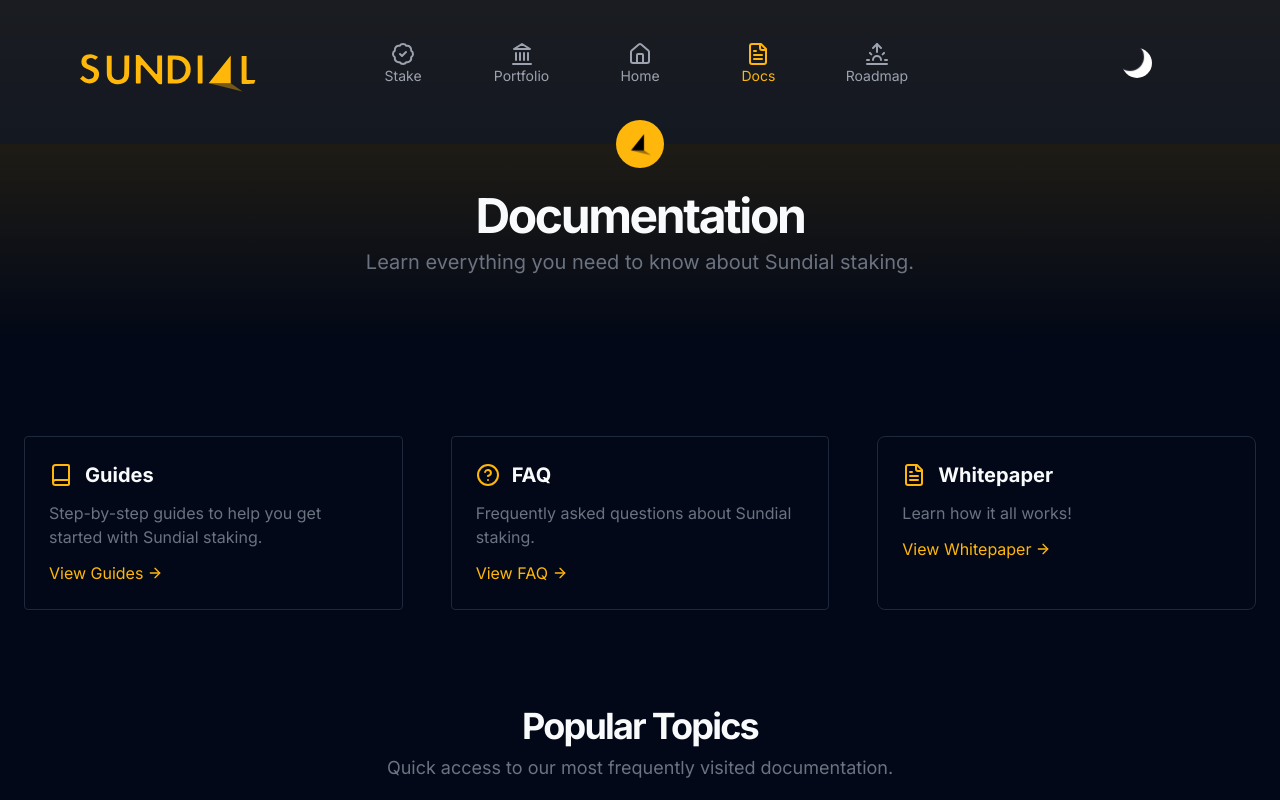
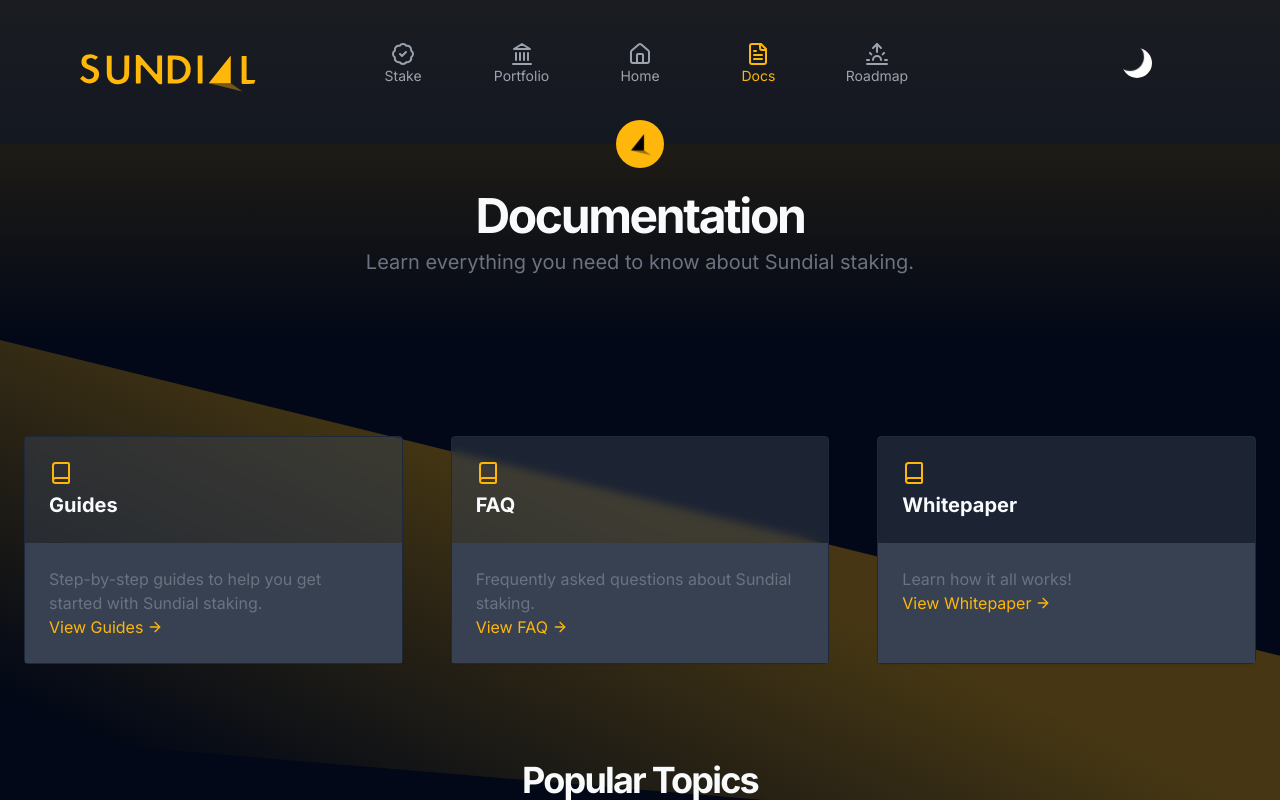
Before and after one commit to sundial-protocol/sundial-web, a Next.js app: page /docs in a window 1280 px wide. Built offline with nearby package versions, Linux system fonts and the light colour scheme.

Commit message:
update Card component to match mocks and use Card everywhere

```diff
--- a/app/docs/faq/page.tsx
+++ b/app/docs/faq/page.tsx
@@ -2,14 +2,15 @@ import Link from "next/link";
 import { ArrowLeft } from "lucide-react";
 import { HeroSection } from "@/components/ui/hero-section";
 import { Section } from "@/components/ui/section";
-import WobbleText from "@/components/ui/wobbleText/wobble-text";
+import { Card, CardContent, CardHeader } from "@/components/ui/card";
+import SunbeamBackground from "@/components/ui/sunbeam/sunbeam-bg";
 
 function Question({ q, a }: { q: string; a: string }) {
   return (
-    <div className="rounded-sm border shadow-sm p-6">
-      <h3 className="text-xl font-bold mb-2">{q}</h3>
-      <p className="text-gray-700">{a}</p>
-    </div>
+    <Card>
+      <CardHeader className="text-xl font-bold">{q}</CardHeader>
+      <CardContent>{a}</CardContent>
+    </Card>
   );
 }
 
@@ -36,6 +37,25 @@ export default function FaqPage() {
         </div>
       </HeroSection>
 
+      <SunbeamBackground
+        beams={[
+          {
+            styles: {
+              content: '""',
+              position: "absolute",
+              left: "0",
+              top: "150px",
+              width: "100%",
+              height: "600px", // Match the height of the triangle
+              background:
+                " linear-gradient(to bottom right, hsl(var(--primary)) 0%, hsl(var(--primary)) 40%, color-mix(in srgb, hsl(var(--background)) 0%, transparent) 80%, color-mix(in srgb, hsl(var(--background)) 0%, transparent) 100%)",
+              clipPath: "polygon(-90% 100%, 100% 0%, 100% 66%)", // Triangle shape
+              zIndex: "-1",
+              opacity: "0.3",
+            },
+          },
+        ]}
+      >
         <Section className="py-12">
           <div>
             <h2 className="text-2xl font-bold mb-6">General Questions</h2>
@@ -55,6 +75,7 @@ export default function FaqPage() {
             </div>
           </div>
         </Section>
+      </SunbeamBackground>
       <Section className="py-12">
         <div>
           <h2 className="text-2xl font-bold mb-6">Staking Questions</h2>
--- a/app/docs/page.tsx
+++ b/app/docs/page.tsx
@@ -4,6 +4,34 @@ import { Section } from "@/components/ui/section";
 import PopularTopics from "./popular-topics";
 import HelpCTA from "@/components/reusable-sections/help-cta";
 import { HeroSection } from "@/components/ui/hero-section";
+import SunbeamBackground from "@/components/ui/sunbeam/sunbeam-bg";
+import { Card, CardContent, CardHeader } from "@/components/ui/card";
+
+export function PageLink({
+  href,
+  title,
+  description,
+}: {
+  href: string;
+  title: string;
+  description: string;
+}) {
+  return (
+    <Card>
+      <CardHeader>
+        <Book className="h-6 w-6 text-primary" />
+        <h2 className="text-xl font-bold">{title}</h2>
+      </CardHeader>
+      <CardContent>
+        <p className="text-gray-500">{description}</p>
+        <Link className="flex items-center text-primary" href={href}>
+          <span>View {title}</span>
+          <ArrowRight className="ml-1 h-4 w-4" />
+        </Link>
+      </CardContent>
+    </Card>
+  );
+}
 
 export default function DocsPage() {
   return (
@@ -21,56 +49,45 @@ export default function DocsPage() {
         </div>
       </HeroSection>
 
+      <SunbeamBackground
+        beams={[
+          {
+            styles: {
+              content: '""',
+              position: "absolute",
+              left: "0",
+              top: "0px",
+              width: "100%",
+              height: "600px",
+              background:
+                "linear-gradient(to bottom left, rgba(255, 183, 11, 0.9) 0%, rgba(255, 183, 11, 0.9) 40%, rgba(0, 0, 0, 0) 80%, rgba(0, 0, 0, 0) 100%)",
+              clipPath: "polygon(190% 100%, 0% 0%, 0% 66%)",
+              zIndex: "-1",
+              opacity: "0.3",
+            },
+          },
+        ]}
+      >
         <Section>
           <div className="grid gap-6 md:grid-cols-2 lg:grid-cols-3 lg:gap-12">
-          <Link
+            <PageLink
               href="/docs/guides"
-            className="flex flex-col space-y-3 rounded-sm border p-6 shadow-sm hover:shadow-md transition-shadow"
-          >
-            <div className="flex items-center space-x-3">
-              <Book className="h-6 w-6 text-primary" />
-              <h2 className="text-xl font-bold">Guides</h2>
-            </div>
-            <p className="text-gray-500">
-              Step-by-step guides to help you get started with Sundial staking.
-            </p>
-            <div className="flex items-center text-primary">
-              <span>View Guides</span>
-              <ArrowRight className="ml-1 h-4 w-4" />
-            </div>
-          </Link>
-          <Link
+              title="Guides"
+              description="Step-by-step guides to help you get started with Sundial staking."
+            />
+            <PageLink
               href="/docs/faq"
-            className="flex flex-col space-y-3 rounded-sm border p-6 shadow-sm hover:shadow-md transition-shadow"
-          >
-            <div className="flex items-center space-x-3">
-              <HelpCircle className="h-6 w-6 text-primary" />
-              <h2 className="text-xl font-bold">FAQ</h2>
-            </div>
-            <p className="text-gray-500">
-              Frequently asked questions about Sundial staking.
-            </p>
-            <div className="flex items-center text-primary">
-              <span>View FAQ</span>
-              <ArrowRight className="ml-1 h-4 w-4" />
-            </div>
-          </Link>
-          <Link
+              title="FAQ"
+              description="Frequently asked questions about Sundial staking."
+            />
+            <PageLink
               href="/docs/whitepaper"
-            className="flex flex-col space-y-3 rounded-lg border p-6 shadow-sm hover:shadow-md transition-shadow"
-          >
-            <div className="flex items-center space-x-3">
-              <FileText className="h-6 w-6 text-primary" />
-              <h2 className="text-xl font-bold">Whitepaper</h2>
-            </div>
-            <p className="text-gray-500">Learn how it all works!</p>
-            <div className="flex items-center text-primary">
-              <span>View Whitepaper</span>
-              <ArrowRight className="ml-1 h-4 w-4" />
-            </div>
-          </Link>
+              title="Whitepaper"
+              description="Learn how it all works!"
+            />
           </div>
         </Section>
+      </SunbeamBackground>
 
       <PopularTopics />
       <HelpCTA />
--- a/app/docs/popular-topics.tsx
+++ b/app/docs/popular-topics.tsx
@@ -1,4 +1,7 @@
+import { Card, CardContent, CardHeader } from "@/components/ui/card";
 import { Section } from "@/components/ui/section";
+import SunbeamBackground from "@/components/ui/sunbeam/sunbeam-bg";
+import { ArrowRight, Book, Sun } from "lucide-react";
 import Link from "next/link";
 
 type GuideLinkProps = {
@@ -10,18 +13,43 @@ type GuideLinkProps = {
 function GuideLink(props: GuideLinkProps) {
   const { href, title, description } = props;
   return (
-    <Link
-      href={href}
-      className="rounded-sm border shadow-sm p-6 hover:shadow-md transition-shadow shadow-primary hover:shadow-primary/50"
-    >
-      <h3 className="text-xl font-bold mb-2">{title}</h3>
+    <Card>
+      <CardHeader>
+        <Book className="h-6 w-6 text-primary" />
+        <h3 className="text-xl font-bold">{title}</h3>
+      </CardHeader>
+      <CardContent>
         <p className="text-gray-500">{description}</p>
+        <Link href={href} className="flex items-center text-primary">
+          <span>Read Guide</span>
+          <ArrowRight className="ml-1 h-4 w-4" />
         </Link>
+      </CardContent>
+    </Card>
   );
 }
 
 export default function PopularTopics() {
   return (
+    <SunbeamBackground
+      beams={[
+        {
+          styles: {
+            content: '""',
+            position: "absolute",
+            left: "0",
+            top: "150px",
+            width: "100%",
+            height: "600px",
+            background:
+              "linear-gradient(to bottom right, rgba(255, 183, 11, 0.9) 0%, rgba(255, 183, 11, 0.9) 40%, rgba(0, 0, 0, 0) 80%, rgba(0, 0, 0, 0) 100%)",
+            clipPath: "polygon(-90% 100%, 100% 0%, 100% 66%)",
+            zIndex: "-1",
+            opacity: "0.3",
+          },
+        },
+      ]}
+    >
       <Section>
         <div className="flex flex-col items-center justify-center space-y-4 text-center mb-12">
           <div className="space-y-2">
@@ -66,5 +94,6 @@ export default function PopularTopics() {
           />
         </div>
       </Section>
+    </SunbeamBackground>
   );
 }
--- a/app/stake/page.tsx
+++ b/app/stake/page.tsx
@@ -18,6 +18,8 @@ import { Input } from "@/components/ui/input";
 import { Label } from "@/components/ui/label";
 import { Tabs, TabsContent, TabsList, TabsTrigger } from "@/components/ui/tabs";
 import { StakeHero } from "./stake-hero";
+import { Section } from "@/components/ui/section";
+import SunbeamBackground from "@/components/ui/sunbeam/sunbeam-bg";
 
 // Mock data for validators
 const validators = Array.from({ length: 20 }, (_, i) => ({
@@ -69,9 +71,26 @@ function PageContent() {
   return (
     <div className="flex flex-col min-h-screen">
       <StakeHero />
-
-      <section className="py-12">
-        <div className="container px-4 md:px-6">
+      <SunbeamBackground
+        beams={[
+          {
+            styles: {
+              content: '""',
+              position: "absolute",
+              left: "0",
+              top: "150px",
+              width: "100%",
+              height: "600px", // Match the height of the triangle
+              background:
+                " linear-gradient(to bottom right, hsl(var(--primary)) 0%, hsl(var(--primary)) 40%, color-mix(in srgb, hsl(var(--background)) 0%, transparent) 80%, color-mix(in srgb, hsl(var(--background)) 0%, transparent) 100%)",
+              clipPath: "polygon(-90% 100%, 100% 0%, 100% 66%)", // Triangle shape
+              zIndex: "-1",
+              opacity: "0.3",
+            },
+          },
+        ]}
+      >
+        <Section>
           <Tabs defaultValue={stakeType} className="w-full max-w-3xl mx-auto">
             <TabsList className="grid w-full grid-cols-2 mb-8">
               <TabsTrigger value="regular">Regular Staking</TabsTrigger>
@@ -428,8 +447,8 @@ function PageContent() {
               </Card>
             </TabsContent>
           </Tabs>
-        </div>
-      </section>
+        </Section>
+      </SunbeamBackground>
     </div>
   );
 }
--- a/components/ui/card.tsx
+++ b/components/ui/card.tsx
@@ -9,7 +9,7 @@ const Card = React.forwardRef<
   <div
     ref={ref}
     className={cn(
-      "rounded-sm border bg-card text-card-foreground shadow-sm",
+      "rounded-sm border text-card-foreground shadow-sm flex flex-col h-full",
       className
     )}
     {...props}
@@ -23,7 +23,10 @@ const CardHeader = React.forwardRef<
 >(({ className, ...props }, ref) => (
   <div
     ref={ref}
-    className={cn("flex flex-col space-y-1.5 p-6", className)}
+    className={cn(
+      "flex flex-col space-y-1.5 p-6 bg-gray-700/50 backdrop-blur-sm",
+      className
+    )}
     {...props}
   />
 ));
@@ -60,7 +63,11 @@ const CardContent = React.forwardRef<
   HTMLDivElement,
   React.HTMLAttributes<HTMLDivElement>
 >(({ className, ...props }, ref) => (
-  <div ref={ref} className={cn("p-6 pt-0", className)} {...props} />
+  <div
+    ref={ref}
+    className={cn("p-6 bg-gray-700 flex-1", className)}
+    {...props}
+  />
 ));
 CardContent.displayName = "CardContent";
 
@@ -70,7 +77,7 @@ const CardFooter = React.forwardRef<
 >(({ className, ...props }, ref) => (
   <div
     ref={ref}
-    className={cn("flex items-center p-6 pt-0", className)}
+    className={cn("flex items-center p-6 pt-0 bg-gray-700", className)}
     {...props}
   />
 ));
```
Also changed, not shown: app/docs/guides/page.tsx (+30 -9 lines). Lines whose indentation alone changed are shown as unchanged.
